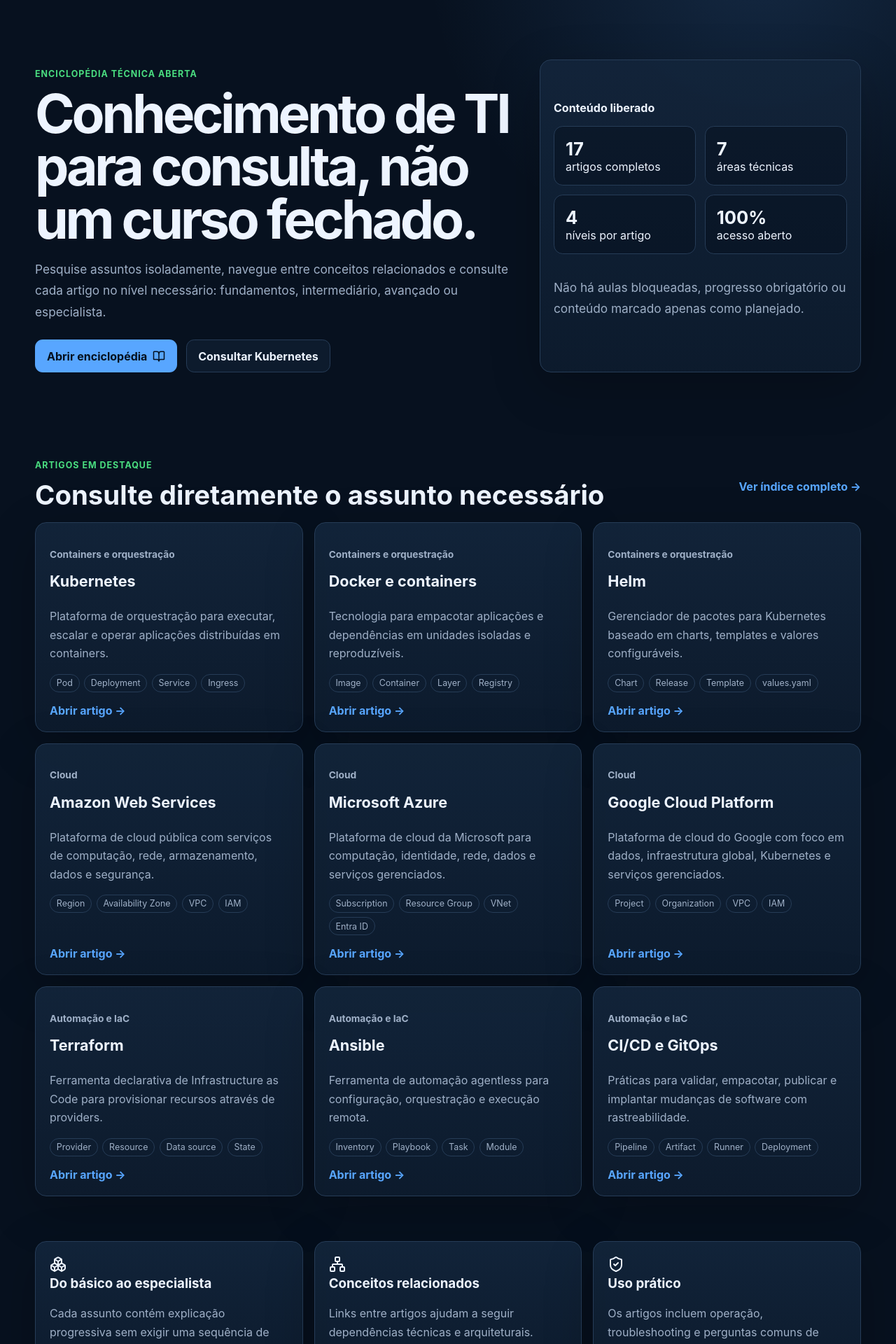
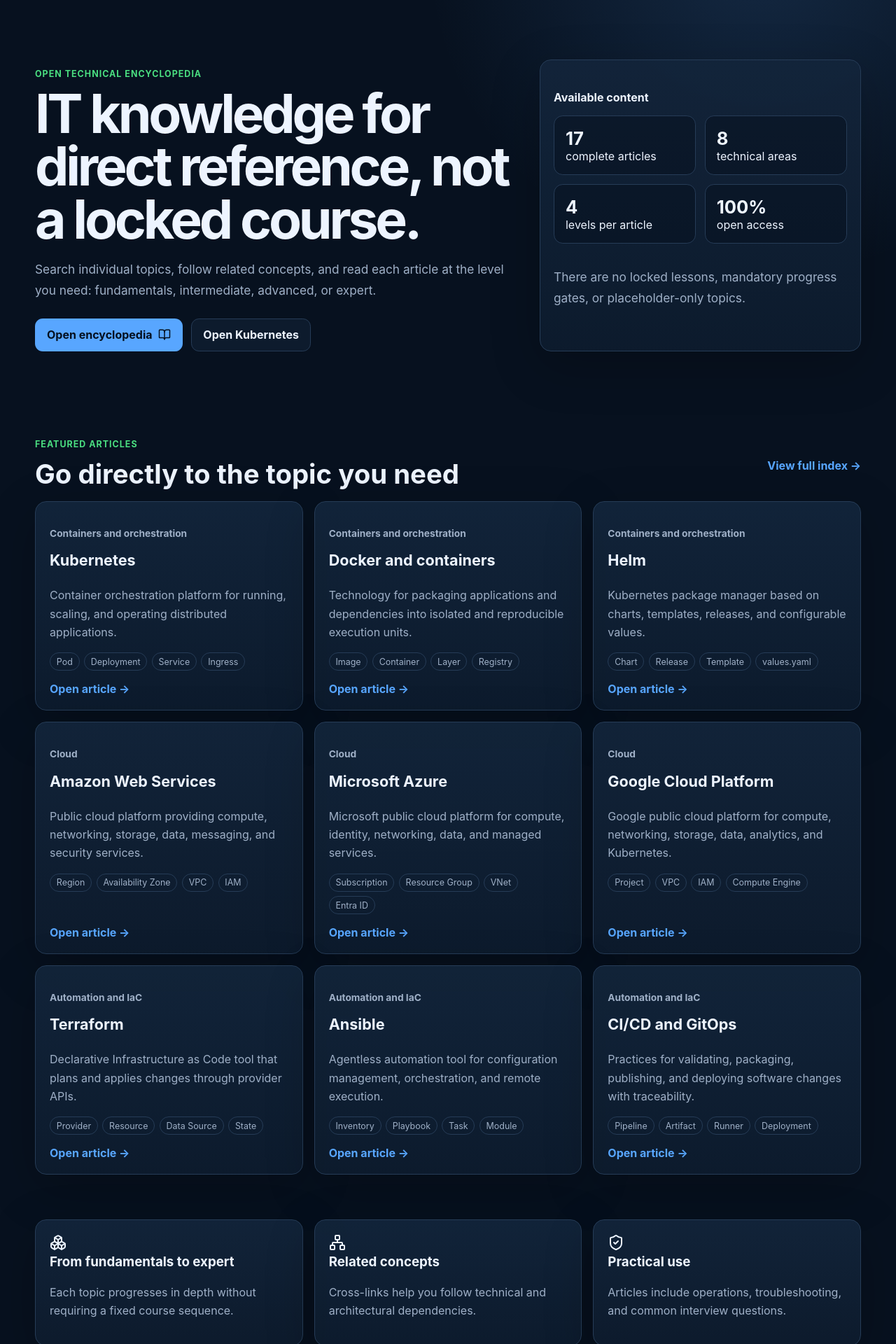
Before and after one commit to josecarlosjr/it_wiki, a Next.js app: page / in a window 1280 px wide. Shown: the part 80-2000 px from the top of the page at 70% size. Built offline with nearby package versions, Linux system fonts and the light colour scheme.

Commit message:
feat: make home page bilingual

```diff
--- a/app/page.tsx
+++ b/app/page.tsx
@@ -1,38 +1,47 @@
+'use client';
+
 import Link from "next/link";
 import { BookOpen, Boxes, Network, ShieldCheck } from "lucide-react";
 import { wikiArticles, wikiCategories } from "@/content/wiki";
+import { wikiArticlesEn, wikiCategoriesEn } from "@/content/wiki-en";
+import { useLanguage } from "@/components/language-provider";
 
 export default function HomePage() {
-  const featured = wikiArticles.slice(0, 9);
+  const { locale, t } = useLanguage();
+  const articles = locale === 'en' ? wikiArticlesEn : wikiArticles;
+  const categories = locale === 'en' ? wikiCategoriesEn : wikiCategories;
+  const featured = articles.slice(0, 9);
 
   return (
     <main className="main">
       <section className="hero wiki-hero">
         <div>
-          <p className="eyebrow">Enciclopédia técnica aberta</p>
-          <h1>Conhecimento de TI para consulta, não um curso fechado.</h1>
+          <p className="eyebrow">{t('Enciclopédia técnica aberta', 'Open technical encyclopedia')}</p>
+          <h1>{t('Conhecimento de TI para consulta, não um curso fechado.', 'IT knowledge for direct reference, not a locked course.')}</h1>
           <p className="lead">
-            Pesquise assuntos isoladamente, navegue entre conceitos relacionados e consulte cada
-            artigo no nível necessário: fundamentos, intermediário, avançado ou especialista.
+            {t(
+              'Pesquise assuntos isoladamente, navegue entre conceitos relacionados e consulte cada artigo no nível necessário: fundamentos, intermediário, avançado ou especialista.',
+              'Search individual topics, follow related concepts, and read each article at the level you need: fundamentals, intermediate, advanced, or expert.'
+            )}
           </p>
           <div className="actions">
             <Link className="button primary" href="/wiki/">
-              Abrir enciclopédia <BookOpen size={18} />
+              {t('Abrir enciclopédia', 'Open encyclopedia')} <BookOpen size={18} />
             </Link>
-            <Link className="button" href="/wiki/kubernetes/">Consultar Kubernetes</Link>
+            <Link className="button" href="/wiki/kubernetes/">{t('Consultar Kubernetes', 'Open Kubernetes')}</Link>
           </div>
         </div>
 
         <aside className="panel wiki-summary">
-          <strong>Conteúdo liberado</strong>
+          <strong>{t('Conteúdo liberado', 'Available content')}</strong>
           <div className="stat-grid">
-            <div className="stat"><strong>{wikiArticles.length}</strong><span>artigos completos</span></div>
-            <div className="stat"><strong>{wikiCategories.length}</strong><span>áreas técnicas</span></div>
-            <div className="stat"><strong>4</strong><span>níveis por artigo</span></div>
-            <div className="stat"><strong>100%</strong><span>acesso aberto</span></div>
+            <div className="stat"><strong>{articles.length}</strong><span>{t('artigos completos', 'complete articles')}</span></div>
+            <div className="stat"><strong>{categories.length}</strong><span>{t('áreas técnicas', 'technical areas')}</span></div>
+            <div className="stat"><strong>4</strong><span>{t('níveis por artigo', 'levels per article')}</span></div>
+            <div className="stat"><strong>100%</strong><span>{t('acesso aberto', 'open access')}</span></div>
           </div>
           <p className="lead">
-            Não há aulas bloqueadas, progresso obrigatório ou conteúdo marcado apenas como planejado.
+            {t('Não há aulas bloqueadas, progresso obrigatório ou conteúdo marcado apenas como planejado.', 'There are no locked lessons, mandatory progress gates, or placeholder-only topics.')}
           </p>
         </aside>
       </section>
@@ -40,10 +49,10 @@ export default function HomePage() {
       <section className="section">
         <div className="category-title">
           <div>
-            <p className="eyebrow">Artigos em destaque</p>
-            <h2>Consulte diretamente o assunto necessário</h2>
+            <p className="eyebrow">{t('Artigos em destaque', 'Featured articles')}</p>
+            <h2>{t('Consulte diretamente o assunto necessário', 'Go directly to the topic you need')}</h2>
           </div>
-          <Link className="read-link" href="/wiki/">Ver índice completo →</Link>
+          <Link className="read-link" href="/wiki/">{t('Ver índice completo →', 'View full index →')}</Link>
         </div>
 
         <div className="grid">
@@ -55,7 +64,7 @@ export default function HomePage() {
               <div className="concept-list">
                 {article.concepts.slice(0, 4).map((concept) => <span key={concept}>{concept}</span>)}
               </div>
-              <Link className="read-link" href={`/wiki/${article.slug}/`}>Abrir artigo →</Link>
+              <Link className="read-link" href={`/wiki/${article.slug}/`}>{t('Abrir artigo →', 'Open article →')}</Link>
             </article>
           ))}
         </div>
@@ -64,18 +73,18 @@ export default function HomePage() {
       <section className="section grid">
         <article className="card">
           <Boxes />
-          <h3>Do básico ao especialista</h3>
-          <p>Cada assunto contém explicação progressiva sem exigir uma sequência de curso.</p>
+          <h3>{t('Do básico ao especialista', 'From fundamentals to expert')}</h3>
+          <p>{t('Cada assunto contém explicação progressiva sem exigir uma sequência de curso.', 'Each topic progresses in depth without requiring a fixed course sequence.')}</p>
         </article>
         <article className="card">
           <Network />
-          <h3>Conceitos relacionados</h3>
-          <p>Links entre artigos ajudam a seguir dependências técnicas e arquiteturais.</p>
+          <h3>{t('Conceitos relacionados', 'Related concepts')}</h3>
+          <p>{t('Links entre artigos ajudam a seguir dependências técnicas e arquiteturais.', 'Cross-links help you follow technical and architectural dependencies.')}</p>
         </article>
         <article className="card">
           <ShieldCheck />
-          <h3>Uso prático</h3>
-          <p>Os artigos incluem operação, troubleshooting e perguntas comuns de entrevistas.</p>
+          <h3>{t('Uso prático', 'Practical use')}</h3>
+          <p>{t('Os artigos incluem operação, troubleshooting e perguntas comuns de entrevistas.', 'Articles include operations, troubleshooting, and common interview questions.')}</p>
         </article>
       </section>
     </main>
```
